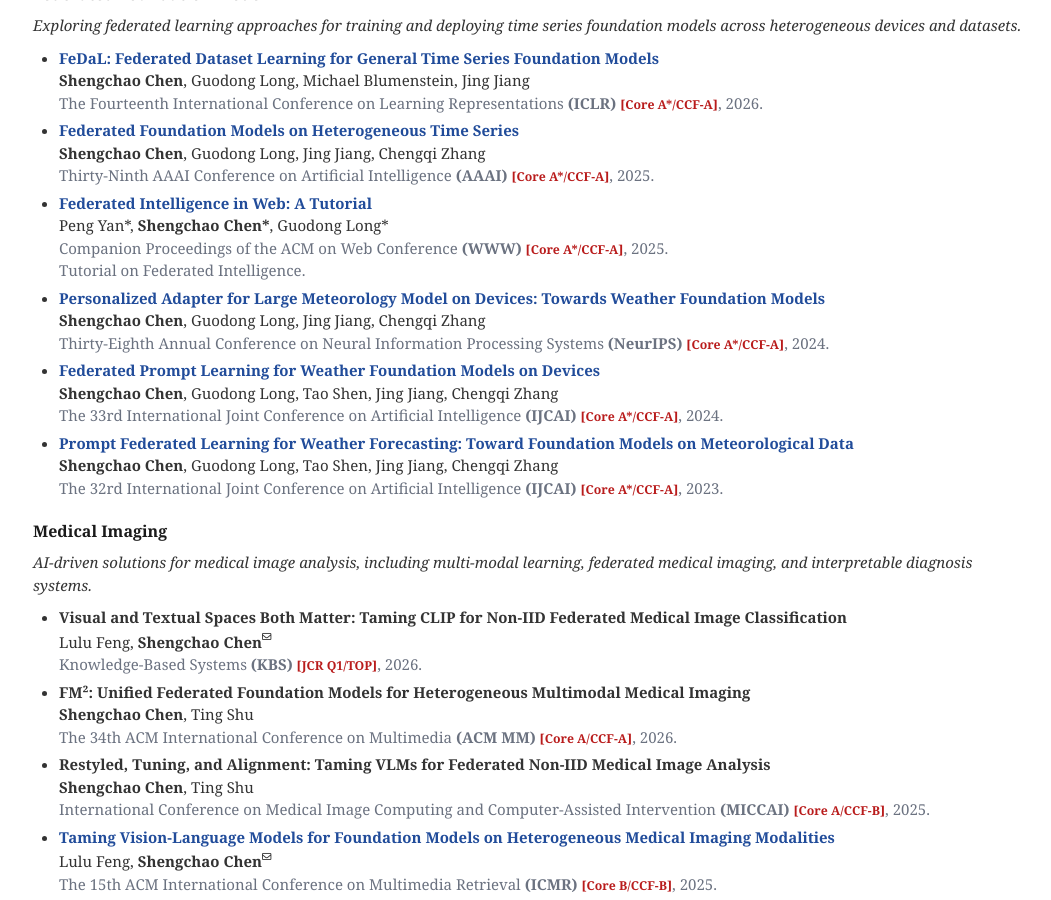
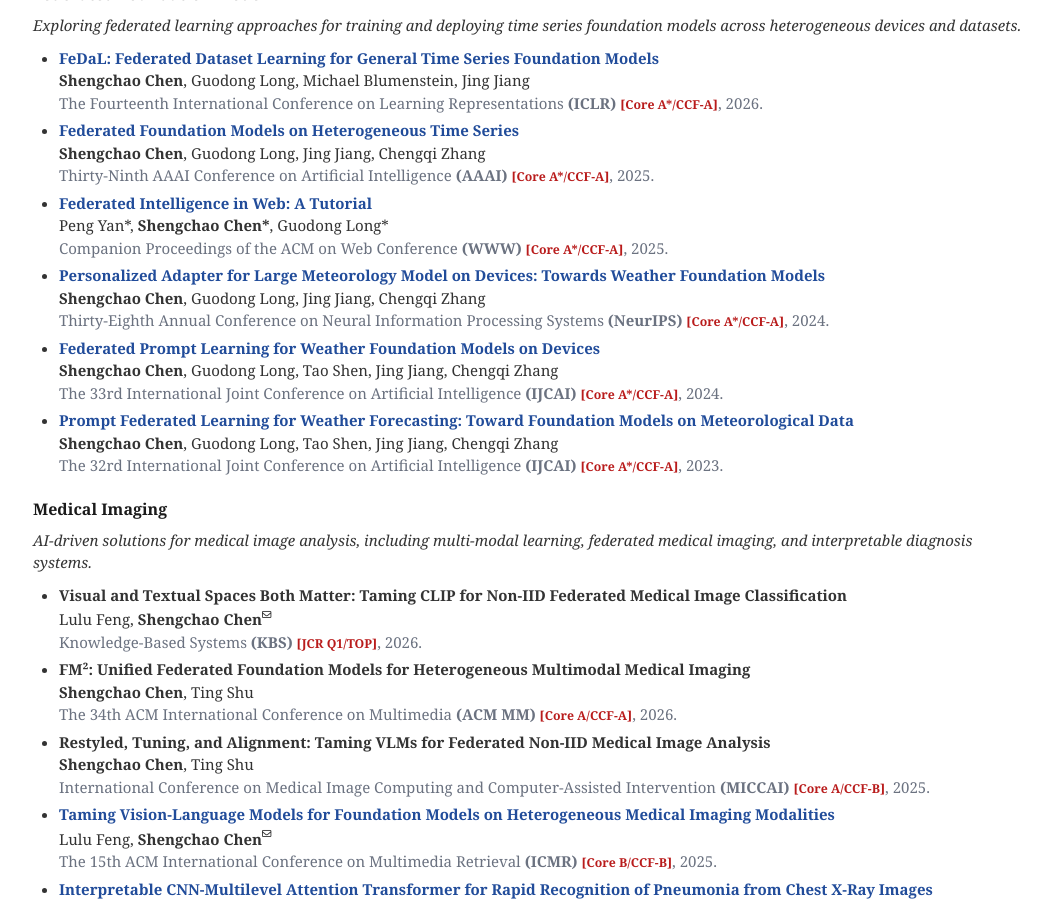
Before and after one commit to shengchaochen82/shengchaochen82.github.io, a Jekyll site: the page built from index.md, in a window 1280 px wide and 900 px high, scrolled down 1087 px. Shown: the whole window, without its empty margins (107-1158 px from the left). Built offline with Jekyll 4.4.1, drawn with Linux system fonts in a browser that asks for light colours.

Commit message:
Content: remove note from WWW tutorial paper
Co-Authored-By: Claude Sonnet 5 <noreply@anthropic.com>

```diff
--- a/_data/publications.yml
+++ b/_data/publications.yml
@@ -28,7 +28,6 @@ federated_tsfm:
       pdf: "https://dl.acm.org/doi/abs/10.1145/3701716.3715864"
       bibtex: "https://bib.yliu.me/MICCAI23.txt"
       image: "./assets/img/tutor.png"
-      notes: "Tutorial on Federated Intelligence."
 
     - title: "Personalized Adapter for Large Meteorology Model on Devices: Towards Weather Foundation Models"
       authors: "<strong>Shengchao Chen</strong>, Guodong Long, Jing Jiang, Chengqi Zhang"
```
